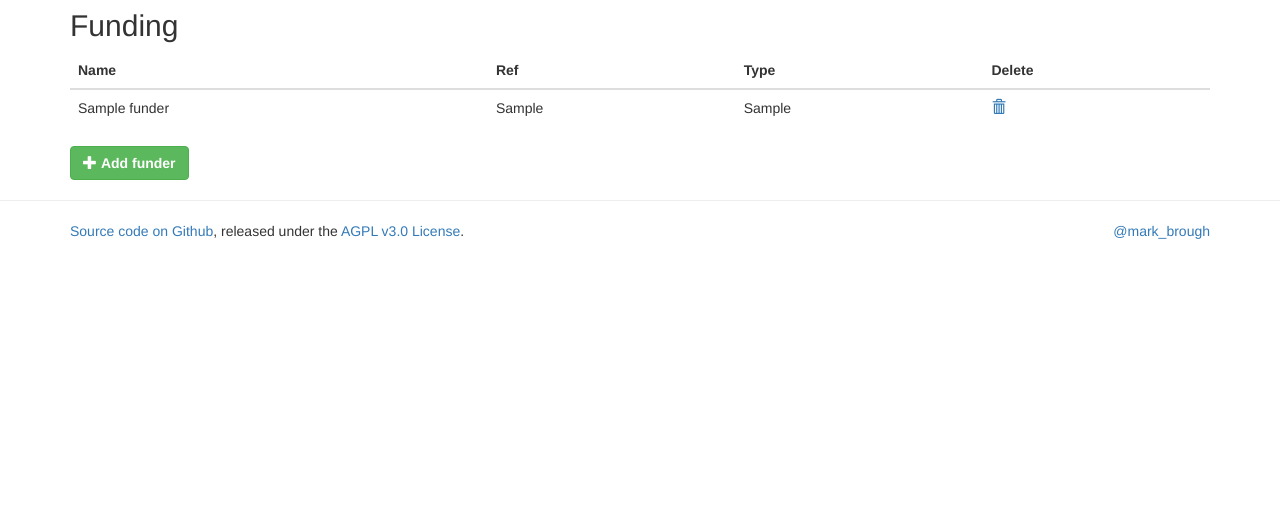
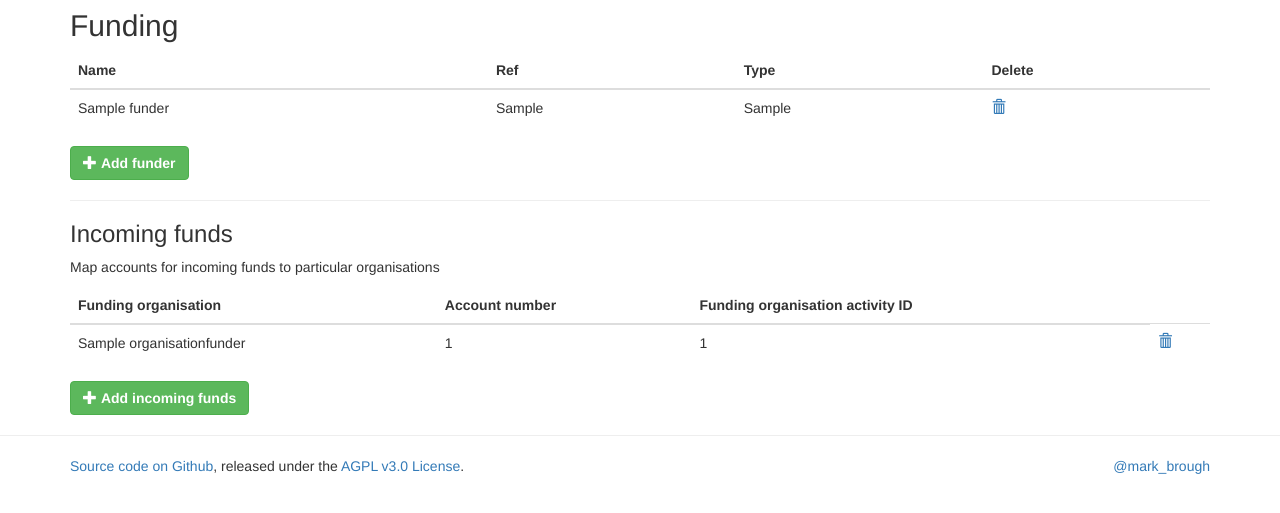
Before and after one commit to markbrough/sage-iati, a Python web app: template sageiaticreator/templates/organisation_edit.html in a window 1280 px wide, after a click on "Funding orgs". Shown: the part 163-676 px from the top of the page. Run offline with Jinja, Linux system fonts and the light colour scheme; the template is opened without the code that fills it: most values are stand-ins (such as "Sample title", 1, 10 or a date in 2020); some libraries are stand-ins or nearby versions.

Commit message:
Add incoming funds to organisation

```diff
--- a/sageiaticreator/static/js/organisation_edit.js
+++ b/sageiaticreator/static/js/organisation_edit.js
@@ -13,6 +13,9 @@ function errorFormGroup(input) {
   $(input).after('<span class="glyphicon glyphicon-remove form-control-feedback" aria-hidden="true"></span> \
   <span class="sr-only form-control-status">(error)</span>');
 }
+$(document).on("input", "#funding_org_activity_id", function(e) {
+  $("#funding_org_activity_id_search").attr('href', `https://d-portal.org/q.html?aid=${e.target.value}`)
+})
 $("#addAggregateAccountBtn").click(function(e) {
   e.preventDefault();
   var account_number = $("#addAggregateAccountForm #account_number").val();
@@ -87,9 +90,55 @@ $("#addFunderBtn").click(function(e){
         </td> \
       </tr> \
     ');
+    $("#addIncomingFundsForm #organisationfunder_id").append(' \
+      <option value="' + data['id'] + '">' + data['funding_org_name'] + '</option>\
+      ')
     $('#addFunderModal').modal('hide');
   }).fail(function(){
     alert("Couldn't add funder!");
+  });
+});
+
+$("#addIncomingFundsBtn").click(function(e){
+  e.preventDefault();
+  var organisationfunder_id = $("#addIncomingFundsForm #organisationfunder_id").val();
+  var account_number = $("#addIncomingFundsForm #account_number").val();
+  var funding_org_activity_id = $("#addIncomingFundsForm #funding_org_activity_id").val();
+  data = {
+    'organisationfunder_id': organisationfunder_id,
+    'account_number': account_number,
+    'funding_org_activity_id': funding_org_activity_id
+  }
+  $.post("add_incoming_funds/", data, function(resultdata) {
+    var data = $.parseJSON(resultdata);
+    $("#incoming-funds-table tbody").append(' \
+      <tr data-incoming-funds-id="' + data['id'] + '"> \
+        <td>' + data['organisationfunder_name'] + '</td> \
+        <td>' + data['account_number'] + '</td> \
+        <td>' + data['funding_org_activity_id'] + '</td> \
+        <td> \
+          <a href="" class="deleteIncomingFundsBtn"> \
+            <span class="glyphicon glyphicon-trash"></span> \
+          </a> \
+        </td> \
+      </tr> \
+    ');
+    $('#addIncomingFundsModal').modal('hide');
+  }).fail(function(){
+    alert("Couldn't add incoming funds!");
+  });
+});
+
+$(document).on("click", ".deleteIncomingFundsBtn", function(e) {
+  e.preventDefault();
+  var btn = this;
+  var tr = $(btn).closest("tr");
+  var incoming_funds_id = $(tr).attr("data-incoming-funds-id");
+  var data = {'incoming_funds_id': incoming_funds_id};
+  $.post("delete_incoming_funds/", data, function(resultdata) {
+    $(tr).fadeOut();
+  }).fail(function() {
+    alert("Unable to delete that incoming funds entry!");
   });
 });
 
@@ -268,8 +317,9 @@ $(document).on("click", ".deleteFunderBtn", function(e) {
   var data = {'funder_id': funder_id};
   $.post("delete_funder/", data, function(resultdata) {
     $(tr).fadeOut();
+    $('#addIncomingFundsForm #organisationfunder_id option[value="'+funder_id+'"]').remove()
   }).fail(function() {
-    alert("Unable to delete that funder!");
+    alert("Unable to delete that funder! If there are incoming funds associated with this funder, you have to delete them first.");
   });
 });
 $(document).on("focus", "#org-data-form input", function(e) {
--- a/sageiaticreator/templates/organisation_edit.html
+++ b/sageiaticreator/templates/organisation_edit.html
@@ -323,6 +323,34 @@
       data-target="#addFunderModal">
         <span class="glyphicon glyphicon-plus"></span> <b>Add funder</b>
       </a>
+      <hr />
+      <h3>Incoming funds</h3>
+      <p>Map accounts for incoming funds to particular organisations</p>
+      <table class="table" id="incoming-funds-table">
+        <thead>
+          <th>Funding organisation</th>
+          <th>Account number</th>
+          <th>Funding organisation activity ID</th>
+        </thead>
+        <tbody>
+          {% for incoming_fund in organisation.incoming_funds %}
+          <tr data-incoming-funds-id="{{ incoming_fund.id }}">
+            <td>{{ incoming_fund.organisationfunder.funding_org_name }}</td>
+            <td>{{ incoming_fund.account_number }}</td>
+            <td>{{ incoming_fund.funding_org_activity_id }}</td>
+            <td>
+              <a href="" class="deleteIncomingFundsBtn">
+                <span class="glyphicon glyphicon-trash"></span>
+              </a>
+            </td>
+          </tr>
+          {% endfor %}
+        </tbody>
+      </table>
+      <a href="" class="btn btn-success" data-toggle="modal"
+      data-target="#addIncomingFundsModal">
+        <span class="glyphicon glyphicon-plus"></span> <b>Add incoming funds</b>
+      </a>
     </div>
 
     <div role="tabpanel" class="tab-pane" id="privacy">
@@ -384,7 +412,7 @@
   </div>
 </div>
 
-<!-- Excluded string modal -->
+<!-- Add funder modal -->
 <div class="modal fade" id="addFunderModal" tabindex="-1"
 role="dialog" aria-labelledby="myModalLabel" aria-hidden="true">
   <div class="modal-dialog">
@@ -426,6 +454,70 @@ role="dialog" aria-labelledby="myModalLabel" aria-hidden="true">
         <button type="button" class="btn btn-default" data-dismiss="modal">
           Close</button>
         <button type="button" class="btn btn-success" id="addFunderBtn">
+          Add</button>
+      </div>
+    </div>
+  </div>
+</div>
+
+<!-- Add incoming funds modal -->
+<div class="modal fade" id="addIncomingFundsModal" tabindex="-1"
+role="dialog" aria-labelledby="myModalLabel" aria-hidden="true">
+  <div class="modal-dialog">
+    <div class="modal-content">
+      <div class="modal-header">
+        <button type="button" class="close" data-dismiss="modal" aria-label="Close">
+          <span aria-hidden="true">&times;</span></button>
+        <h4 class="modal-title" id="myModalLabel">Add incoming funds</h4>
+      </div>
+      <div class="modal-body">
+        <form class="form-horizontal" id="addIncomingFundsForm">
+          <div class="form-group">
+            <label for="funding_org_name" class="col-sm-3 control-label">
+              Funder</label>
+            <div class="col-sm-9">
+              <select type="text" class="form-control" id="organisationfunder_id"
+              name="organisationfunder_id">
+                {% for funder in funders %}
+                <option value="{{ funder.id }}">{{ funder.funding_org_name }}</option>
+                {% endfor %}
+              </select>
+              <p class="help-block">Select the funder from this organisation's
+              existing funding organisations.</p>
+            </div>
+          </div>
+          <div class="form-group">
+            <label for="account_number" class="col-sm-3 control-label">
+              Account number</label>
+            <div class="col-sm-9">
+              <input type="text" class="form-control" id="account_number"
+              name="account_number" placeholder="e.g. 4300">
+              <p class="help-block">The account number from Sage for these incoming funds.</p>
+            </div>
+          </div>
+          <div class="form-group">
+            <label for="funding_org_activity_id" class="col-sm-3 control-label">
+              Funder activity ID</label>
+            <div class="col-sm-9">
+              <div class="input-group">
+                <input type="text" class="form-control" id="funding_org_activity_id"
+                name="funding_org_activity_id" placeholder="e.g. GB-GOV-1-12345-101">
+                <div class="input-group-addon">
+                  <a href="https://d-portal.org" id="funding_org_activity_id_search" target="_blank"
+                    title="Check this activity ID in D-Portal">
+                    <span class="glyphicon glyphicon-globe"></span>
+                  </a>
+                </div>
+              </div>
+              <p class="help-block">The funding organisation's activity ID. Leave blank if not known.</p>
+            </div>
+          </div>
+        </form>
+      </div>
+      <div class="modal-footer">
+        <button type="button" class="btn btn-default" data-dismiss="modal">
+          Close</button>
+        <button type="button" class="btn btn-success" id="addIncomingFundsBtn">
           Add</button>
       </div>
     </div>
```
